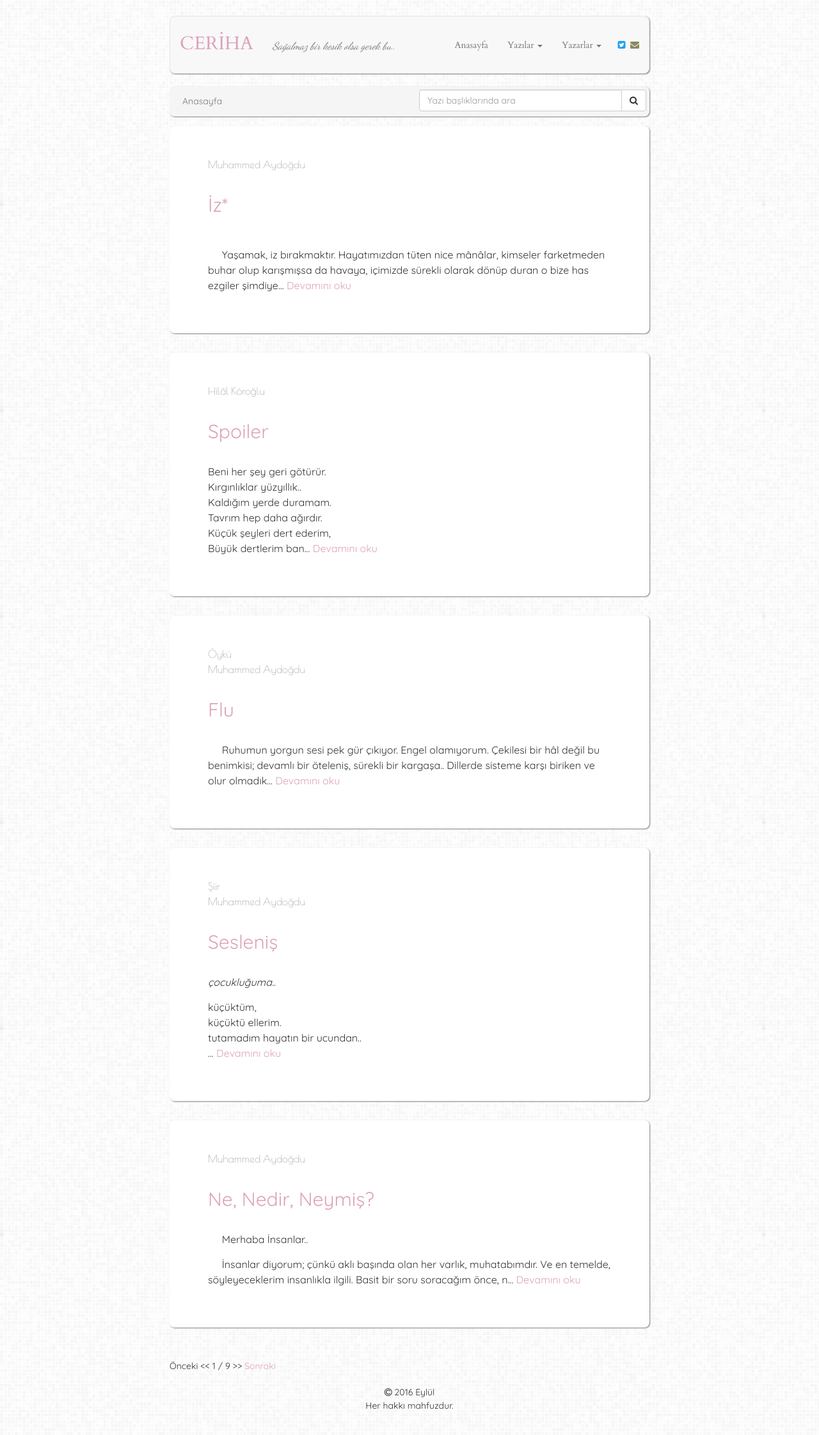
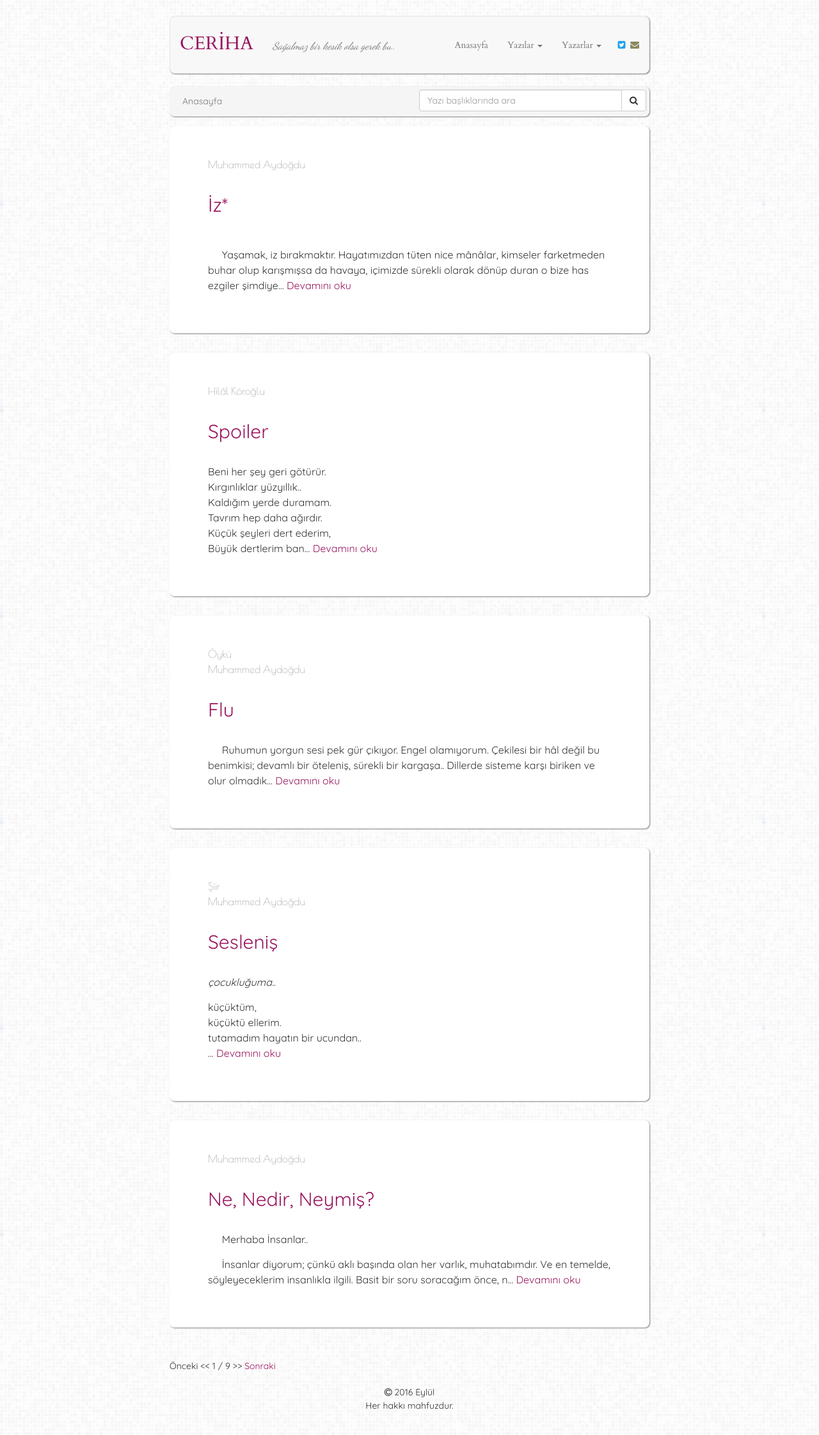
Before and after one commit to muhammedaydogdu/muhammedaydogdu.github.io, a Jekyll site: the page built from index.html, in a window 1280 px wide. Shown: the whole page at 64% size. Built offline with Jekyll 4.4.1, drawn with Linux system fonts in a browser that asks for light colours; some web fonts are replaced; the list of posts is cut into pages by our own code.

Commit message:
Update style.css

```diff
--- a/css/style.css
+++ b/css/style.css
@@ -19,20 +19,20 @@ body {
 }
 
 a {
-  color: #DCA2BB;
+  color: #99155E;
 }
 
 a:hover {
-  color: #DCA2BB;
+  color: #99155E;
 }
 
 a:focus {
-  color: #DCA2BB;
+  color: #99155E;
   text-decoration: none;
 }
 
 h2 {
-  color: #DCA2BB;
+  color: #99155E;
 }
 
 .container .navbar {
@@ -44,17 +44,17 @@ h2 {
 }
 
 .navbar .navbar-brand {
-  color: #DCA2BB;
+  color: #99155E;
   margin-top: 2px;
   font-size: 29px;
 }
 
 .navbar .navbar-brand:hover {
-  color: #DCA2BB;
+  color: #99155E;
 }
 
 .navbar .navbar-brand:focus {
-  color: #DCA2BB;
+  color: #99155E;
 }
 
 .navbar .navbar-text {
```
